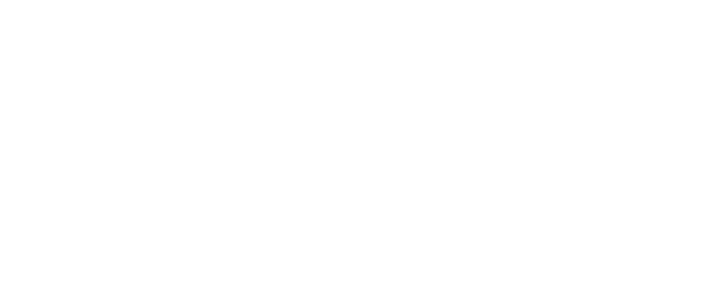
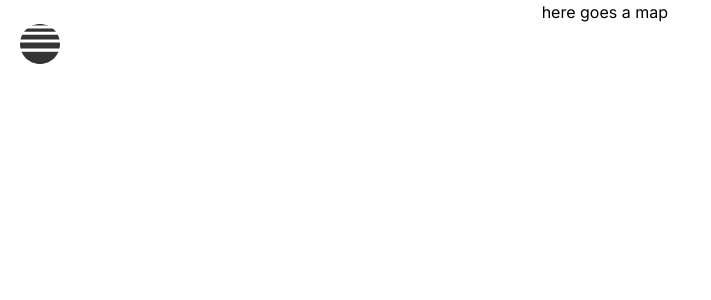
Before and after one commit to tomasferrerasdev/solaire, a Next.js app: page / in a window 1280 px wide. Shown: the top 300 px of the page, without its empty margins (0-711 px from the left). Built offline with nearby package versions, Linux system fonts and the light colour scheme.

Commit message:
feat: add home layout

```diff
--- a/src/app/page.tsx
+++ b/src/app/page.tsx
@@ -1,7 +1,19 @@
 import Image from "next/image";
+import Link from "next/link";
 
 export default function Home() {
   return (
-    <main className="flex min-h-screen flex-col items-center justify-between p-24"></main>
+    <main className="w-full bg-white">
+      <section className="min-h-screen w-full grid grid-cols-12 gap-5">
+        <article className="col-span-5 px-5">
+          <nav className="py-6">
+            <Link href="/">
+              <Image src={`/logo.svg`} alt="logo" width={40} height={40} />
+            </Link>
+          </nav>
+        </article>
+        <aside className="col-span-7">here goes a map</aside>
+      </section>
+    </main>
   );
 }
```
Also changed, not shown: public/logo.svg (added).
